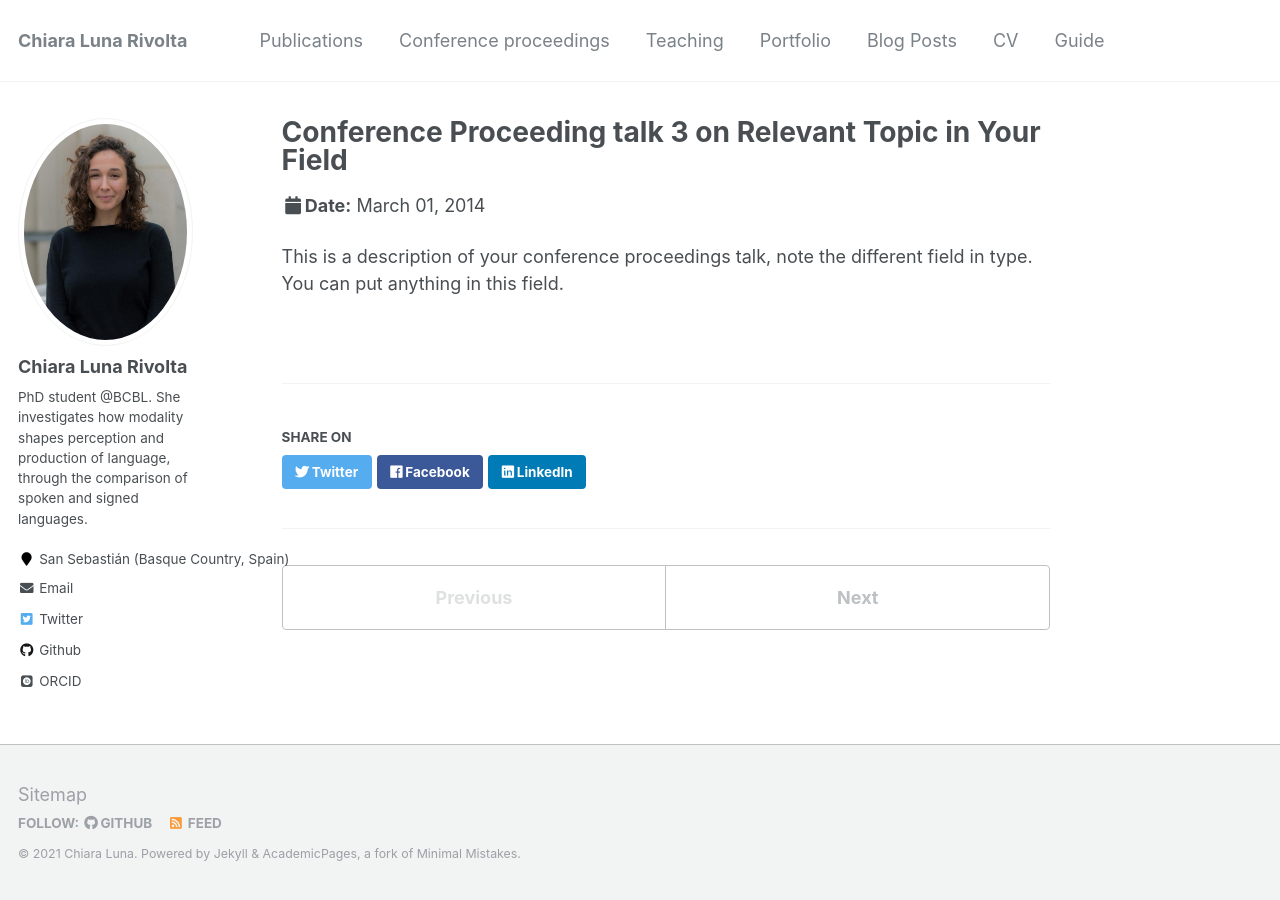
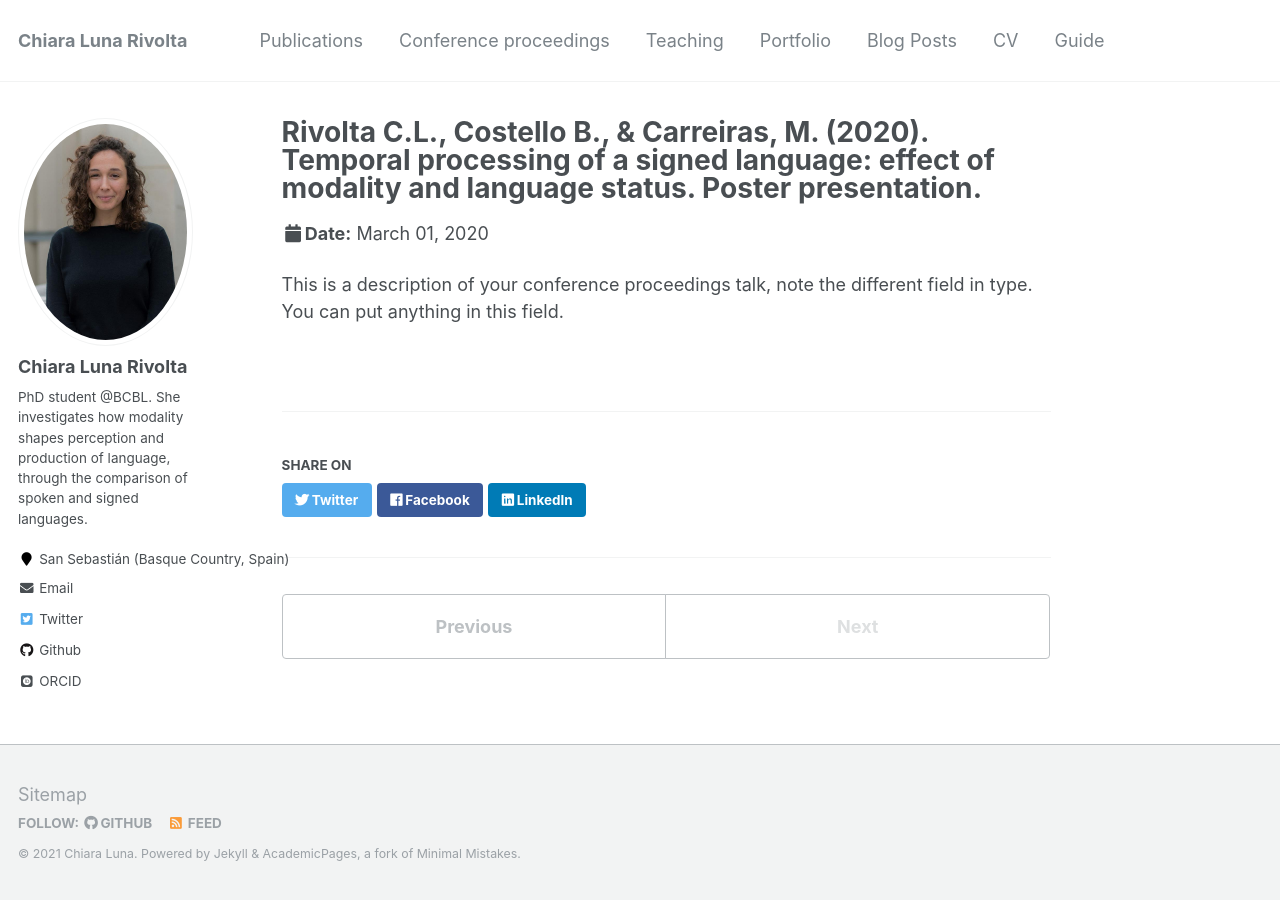
Before and after one commit to chiaralunariv/chiaralunariv.github.io, a Jekyll site: the page built from _talks/2014-03-01-talk-3.md, in a window 1280 px wide. Built offline with Jekyll 4.4.1, drawn with Linux system fonts in a browser that asks for light colours; some web fonts are replaced.

Commit message:
edit talk 3

```diff
--- a/_talks/2014-03-01-talk-3.md
+++ b/_talks/2014-03-01-talk-3.md
@@ -1,11 +1,11 @@
 ---
-title: "Conference Proceeding talk 3 on Relevant Topic in Your Field"
+title: "Rivolta C.L., Costello B., & Carreiras, M. (2020). Temporal processing of a signed language: effect of modality and language status. Poster presentation."
 collection: talks
-type: "Conference proceedings talk"
+type: "Poster presentation"
 permalink: /talks/2014-03-01-talk-3
-venue: "Testing Institute of America 2014 Annual Conference"
-date: 2014-03-01
-location: "Los Angeles, CA"
+venue: "Society for the Neurobiology of Language Annual 12th Meeting (SNL 2020)"
+date: 2020-03-01
+location: "Virtual conference."
 ---
 
 This is a description of your conference proceedings talk, note the different field in type. You can put anything in this field.
```
Also changed, not shown: 1 other file.
